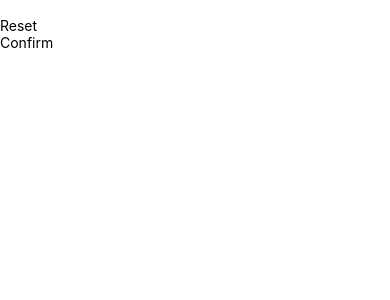
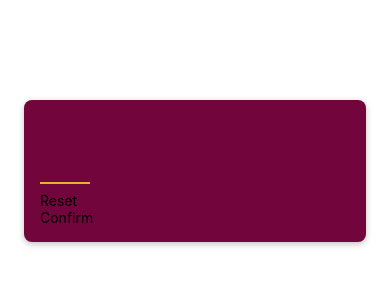
Before and after one commit to bigtae1007/AppGame, a React Native app: screen / in a window 390 px wide. Shown: the top 300 px of the page. Built offline with nearby package versions, Linux system fonts and the light colour scheme.

Commit message:
section4/49~50  - styling input&button

```diff
--- a/App.tsx
+++ b/App.tsx
@@ -1,23 +1,8 @@
-/**
- * Sample React Native App
- * https://github.com/facebook/react-native
- *
- * Generated with the TypeScript template
- * https://github.com/react-native-community/react-native-template-typescript
- *
- * @format
- */
-
 import {StyleSheet, View} from 'react-native';
-
 import StartGameScreen from './screens/StartGameScreen';
 
 const App = () => {
-  return (
-    <View>
-      <StartGameScreen />
-    </View>
-  );
+  return <StartGameScreen />;
 };
 
 const styles = StyleSheet.create({});
--- a/index.js
+++ b/index.js
@@ -1,7 +1,3 @@
-/**
- * @format
- */
-
 import {AppRegistry} from 'react-native';
 import App from './App';
 import {name as appName} from './app.json';
--- a/screens/StartGameScreen.tsx
+++ b/screens/StartGameScreen.tsx
@@ -1,13 +1,42 @@
 import React from 'react';
-import {TextInput, Button, View} from 'react-native';
+import {TextInput, View, StyleSheet} from 'react-native';
 import PrimaryButton from '../components/PrimaryButton';
 
 export default function StartGameScreen() {
   return (
-    <View>
-      <TextInput />
+    <View style={styles.inputContainer}>
+      <TextInput style={styles.numberInput} maxLength={2} />
       <PrimaryButton>Reset</PrimaryButton>
       <PrimaryButton>Confirm</PrimaryButton>
     </View>
   );
 }
+
+const styles = StyleSheet.create({
+  inputContainer: {
+    padding: 16,
+    marginTop: 100,
+    marginHorizontal: 24,
+    backgroundColor: '#72063c',
+    borderRadius: 8,
+    // android 그림자 영역
+    elevation: 4,
+    // IOS 그림자
+    shadowColor: 'black',
+    shadowOffset: {width: 0, height: 2},
+    shadowRadius: 6,
+    shadowOpacity: 0.25,
+    /*<----------------------------------------> */
+  },
+  numberInput: {
+    height: 60,
+    width: 50,
+    fontSize: 32,
+    borderBottomWidth: 2,
+    borderBottomColor: '#ddb52f',
+    color: '#ddb52f',
+    marginVertical: 8,
+    fontWeight: 'bold',
+    textAlign: 'center',
+  },
+});
```
